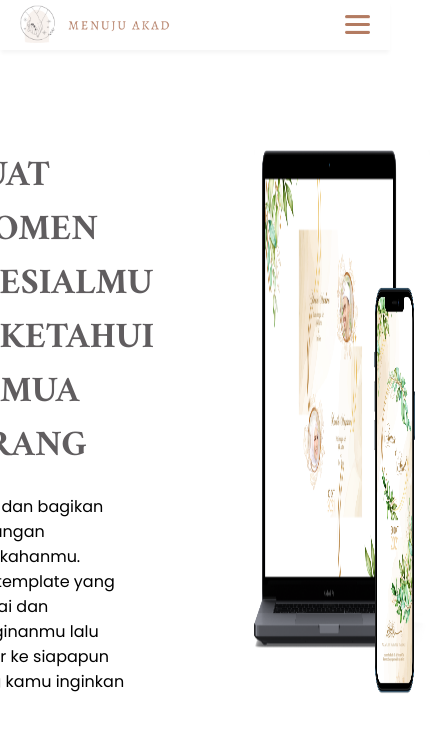
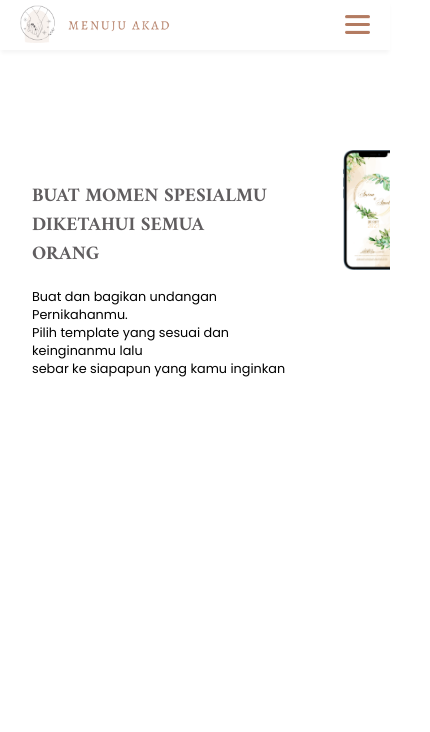
Before and after one commit to bktech-id/menujuakad, a React (Create React App) app: page / in a window 390 px wide. Shown: the top 732 px of the page, 430 px wide, since content can reach past the window. Built offline with nearby package versions, Linux system fonts and the light colour scheme.

Commit message:
feat: add responsive design

```diff
--- a/src/containers/HomePage/index.jsx
+++ b/src/containers/HomePage/index.jsx
@@ -3,6 +3,7 @@ import React from 'react';
 import styles from './styles.module.css';
 
 import mainDesign from '../../assets/images/mainDesign.png';
+import designMobile from '../../assets/images/designMobile2.png';
 import Navbar from './components/Navbar';
 
 const HomePage = () => {
@@ -19,6 +20,7 @@ const HomePage = () => {
           </p>
         </div>
         <img className={styles.designDesktop} src={mainDesign} />
+        <img className={styles.designMobile} src={designMobile} />
       </div>
     </div>
   )
--- a/src/containers/HomePage/styles.module.css
+++ b/src/containers/HomePage/styles.module.css
@@ -31,3 +31,33 @@
   margin-bottom: 20px;
   color: #605D5F;
 }
+
+.designMobile {
+  display: none;
+}
+
+@media (max-width: 768px) {
+  .designDesktop {
+    display: none;
+  }
+
+  .designMobile {
+    display: block;
+    position: absolute;
+    right: 0;
+    width: 12vw;
+  }
+
+  .aboutWording {
+    padding-left: 2rem;
+    padding-top: 2rem;
+  }
+
+  .aboutWording h1 {
+    font-size: 1.2rem;
+  }
+
+  .aboutWording p {
+    font-size: 0.8rem;
+  }
+}
```
Also changed, not shown: src/assets/images/designMobile.png (added), src/assets/images/designMobile2.png (added).
